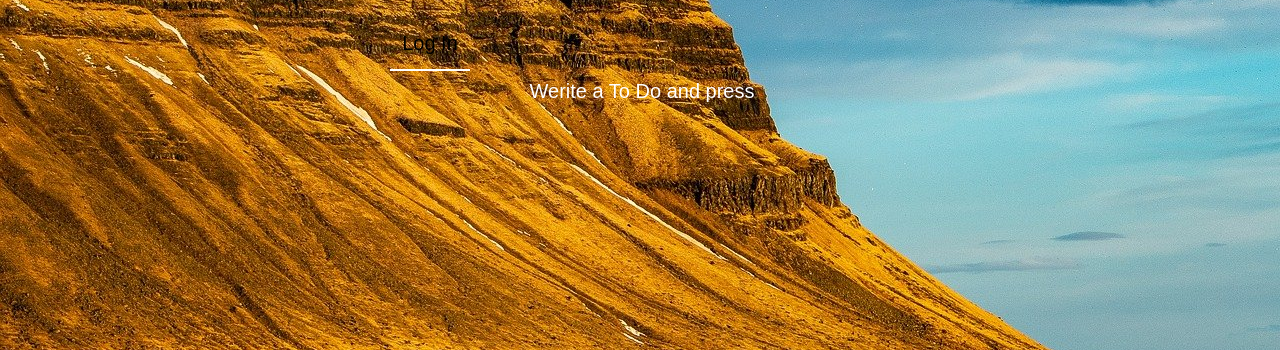
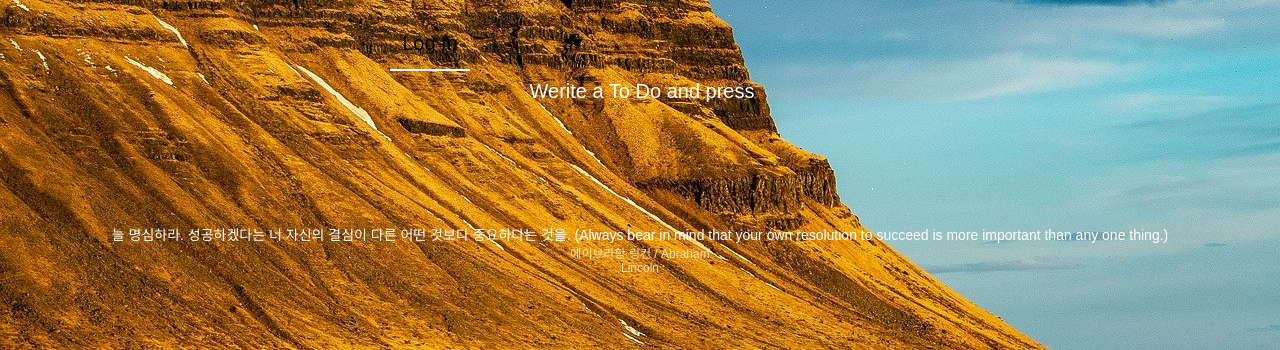
Before and after one commit to pafuru/pafuru.github.io, a plain HTML site: page index.html in a window 1280 px wide. Shown: the part 450-800 px from the top of the page. Drawn offline with Linux system fonts and the light colour scheme.

Commit message:
Update style.css

```diff
--- a/css/style.css
+++ b/css/style.css
@@ -154,7 +154,7 @@ input:focus {outline:none;}
     font-family: 'Gowun Dodum', sans-serif, 'Oswald';
     font-weight: 400;
     position: relative;
-    top: 70vh;
+    top: 50vh;
 
 }
 
```
